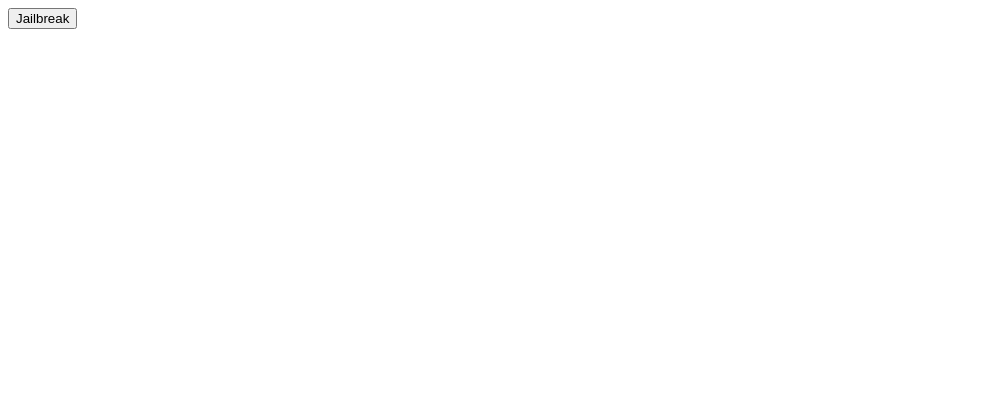
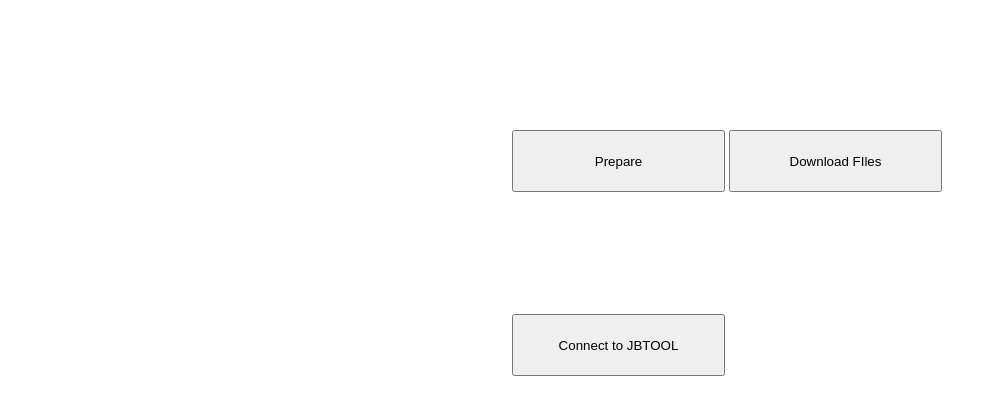
Before and after one commit to ps4homebrew/ps4homebrew.github.io, a plain HTML site: page index.html in a window 1280 px wide. Shown: the whole page, without its empty margins (0-997 px from the left). Drawn offline with Linux system fonts and the light colour scheme.

Commit message:
Update index.html

```diff
--- a/index.html
+++ b/index.html
@@ -3,15 +3,46 @@
   <head>
     <title>PS4 Homebrew</title>
   </head>
+  <body>
 
-  <body>
-      <button onclick="jbprep()">Jailbreak</button>
+    <style>
+    button {text-align: center;}
+    </style>
 
-      <script>
+    <button onclick="jbprep()" style="width: 213px; margin-left: 504px; height: 62px; margin-top: 122px;">Prepare</button>
+    <script>
       function jbprep() {
-       alert("Preparing (press ok)");
-       alert("ready");
+       alert("Preparing... (Press OK)");
+       alert("Done!");
       }
       </script>
+
+
+    <button onclick="load()" style="width: 213px; margin: 0; 504px; height: 62px; margin-top: 122px;">Download FIles</button>
+    <script>
+      function load() {
+       alert("Downloading files... (Press OK)");
+       alert("Done!");
+
+      }
+      </script>
+
+
+    <button onclick="myFunction()" style="width: 213px; margin-left: 504px; height: 62px; margin-top: 122px;">Connect to JBTOOL</button>
+    <script>
+      function myFunction() {
+       alert("Press [OK] to connect.");
+       alert("ready");
+       alert("prompt()");
+       var name = prompt("Enter PIN:", "XXXXXXXX");
+       var name = prompt("Enter the IP of the device running Trippy's JBTOOL:", "ip[xxx.xxx.xx.xx]");
+       var name = prompt("Enter the password set via Trippy's JBTOOL:", "pass");
+       alert("Invalid PIN, try again.");
+
+
+      }
+      </script>
+
+
   </body>
 </html>
```
